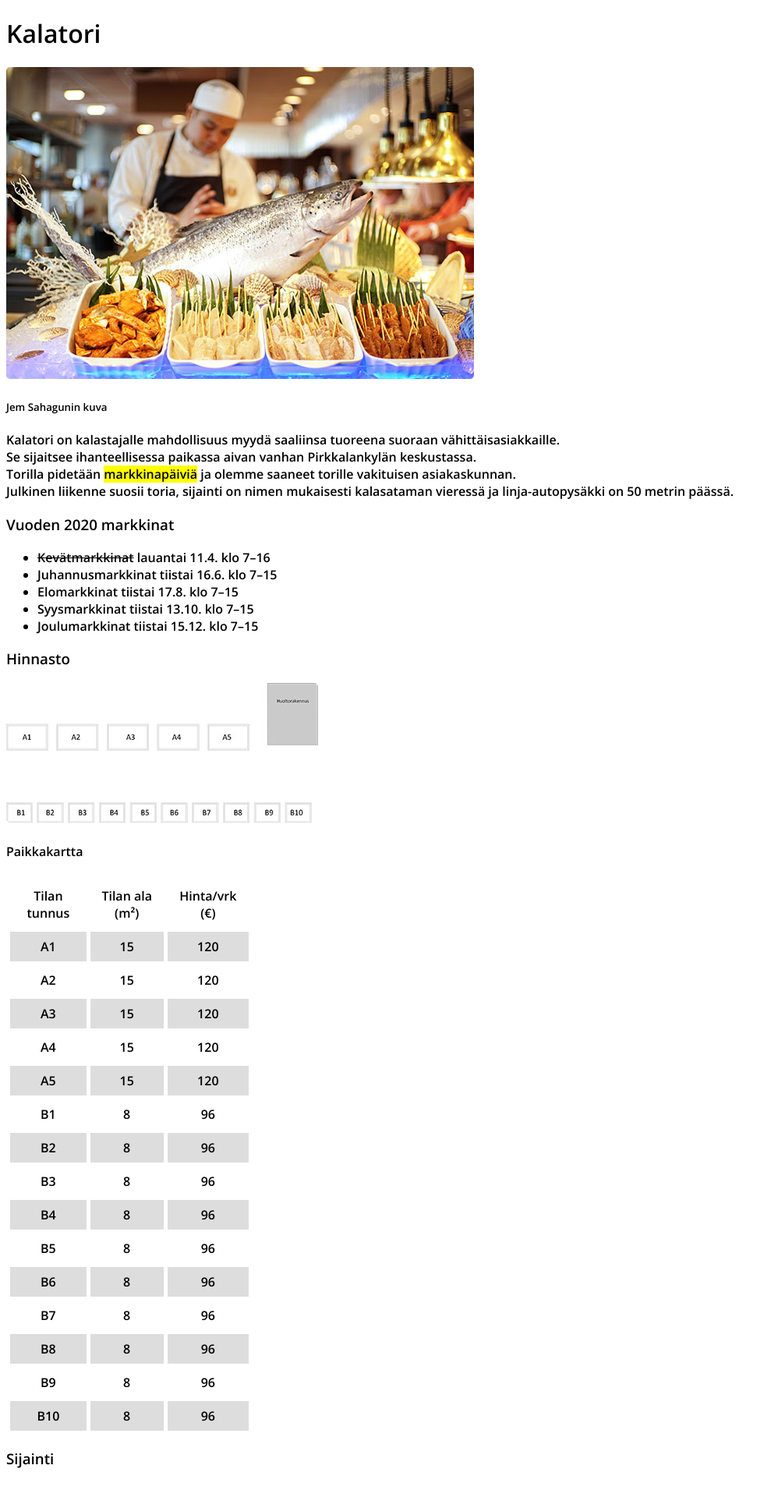
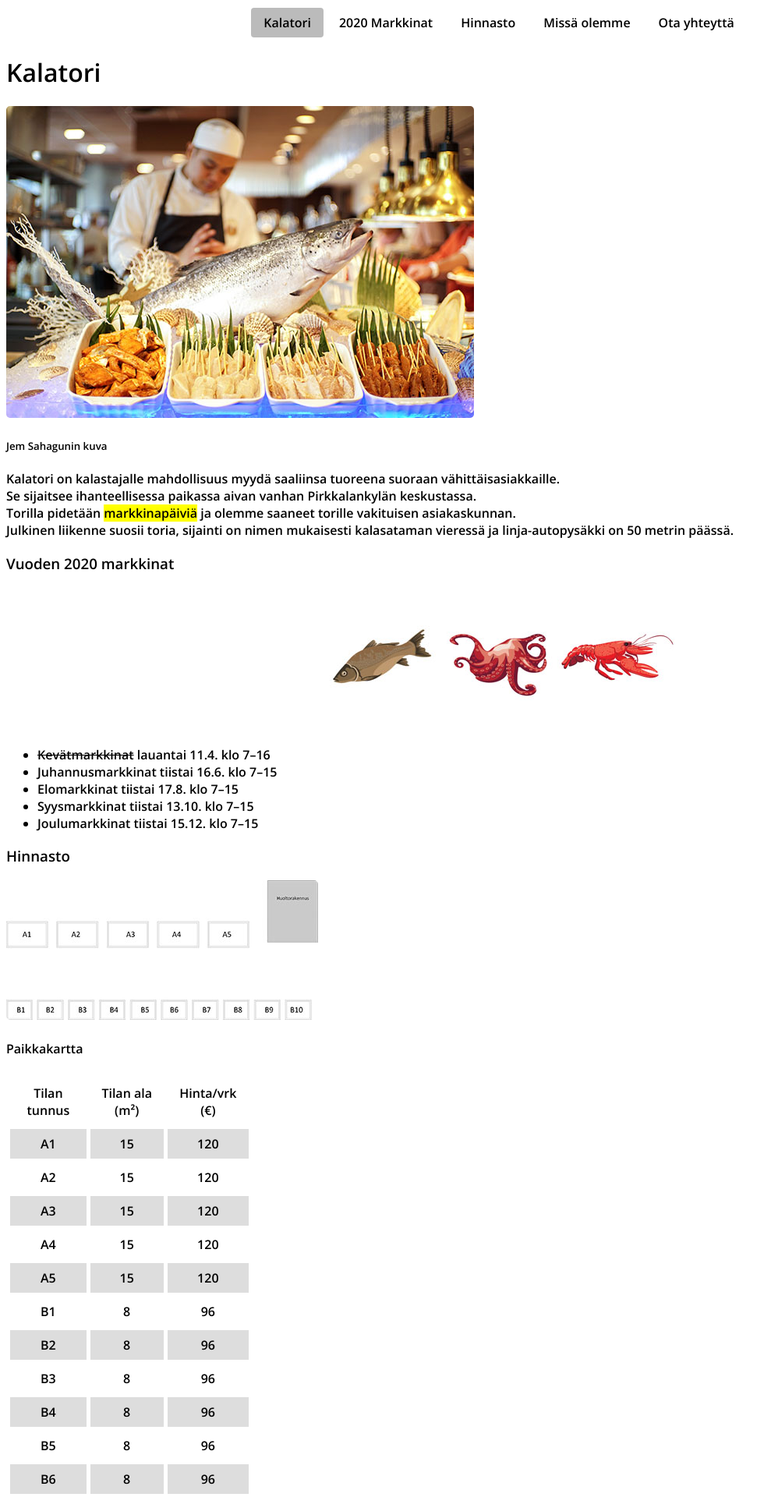
Before and after one commit to KimiJok1/KimiJok1.github.io, a PHP site: page /demo2.html in a window 1280 px wide. Shown: the top 1920 px of the page at 78% size, without its empty margins (0-998 px from the left). Run offline with PHP 8.4, Linux system fonts and the light colour scheme; grey boxes are pictures that could not be loaded.

Commit message:
29.9. Demo

```diff
--- a/css/demo2.css
+++ b/css/demo2.css
@@ -24,3 +24,50 @@ img {
 iframe {
     border-radius: 5px;
 }
+
+ul.header {
+    list-style-type: none;
+    margin: 0;
+    padding: 0;
+    overflow: hidden;
+    background-color: #FFF;
+    position: -webkit-sticky; /* Safari */
+    position: sticky;
+    top: 0;
+    display: flex;
+    align-items: center;
+    justify-content: center;
+    border-radius: 6px;
+}
+
+header {
+    text-align: center;
+    float: center;
+}
+
+li a {
+    display: block;
+    color: black;
+    padding: 8px 16px;
+    text-decoration: none;
+    margin: 2px;
+    border-radius: 4px;
+}
+
+li a:hover:not(.active) {
+    background-color: #DDD;
+}
+
+li a:hover {
+    background-color: #DDDDDD;
+}
+
+.active {
+    background-color: #BBBBBB;
+}
+
+.merenelavat {
+    display: flex;
+    align-items: center;
+    justify-content: center;
+}
--- a/demo2.html
+++ b/demo2.html
@@ -8,14 +8,28 @@
         <link href="https://fonts.googleapis.com/css2?family=Open+Sans:wght@600&display=swap" rel="stylesheet">
     </head>
     <body>
-        <h1>Kalatori</h1>
+        <header>
+            <ul class="header">
+                <li><a class="active header" href="#kalatori">Kalatori</a></li>
+                <li><a class="header" href="#markkinat">2020 Markkinat</a></li>
+                <li><a class="header" href="#hinnasto">Hinnasto</a></li>
+                <li><a class="header" href="#sijainti">Missä olemme</a></li>
+                <li><a class="header" href="#yhteys">Ota yhteyttä</a></li>
+            </ul>
+        </header>
+        <h1 id="kalatori">Kalatori</h1>
         <p><img src="./kuvat/kala.jpg" alt="kala"></p>
         <h5>Jem Sahagunin kuva</h5>
         <p><strong>Kalatori</strong> on kalastajalle mahdollisuus <b>myydä</b> saaliinsa tuoreena suoraan vähittäisasiakkaille. <br>
         Se sijaitsee ihanteellisessa paikassa aivan vanhan Pirkkalankylän  keskustassa. <br>
         Torilla pidetään <mark>markkinapäiviä</mark> ja olemme saaneet torille vakituisen asiakaskunnan. <br>
         Julkinen liikenne suosii toria, sijainti on nimen mukaisesti kalasataman vieressä ja linja-autopysäkki on 50 metrin päässä.</p>
-        <h3>Vuoden 2020 markkinat </h3>
+        <h3 id="markkinat">Vuoden 2020 markkinat </h3>
+        <div class="merenelavat">
+            <p><img class="merenelava" src="./kuvat/pienikala.jpg" alt="pienikala"></p>
+            <p><img class="merenelava" src="./kuvat/mustekala.jpg" alt="mustekala"></p>
+            <p><img class="merenelava" src="./kuvat/rapu.jpg" alt="rapu"></p>
+        </div>
         <ul>
             <li><del>Kevätmarkkinat</del> lauantai 11.4. klo 7–16</li>
             <li>Juhannusmarkkinat tiistai 16.6. klo 7–15</li>
@@ -23,7 +37,7 @@
             <li>Syysmarkkinat tiistai 13.10. klo 7–15</li>
             <li>Joulumarkkinat tiistai 15.12. klo 7–15</li>
         </ul>
-        <h3>Hinnasto</h3>
+        <h3 id="hinnasto">Hinnasto</h3>
         <p><img src="./kuvat/tori.jpg" alt="tori"></p>
         <h4>Paikkakartta</h4>
         <table style="width:25%">
@@ -108,9 +122,9 @@
                 <td>96</td>
             </tr>
         </table>
-        <h3>Sijainti</h3>
+        <h3 id="sijainti">Sijainti</h3>
         <iframe src="https://www.google.com/maps/embed?pb=!1m18!1m12!1m3!1d1906.6422720834641!2d23.55397681622123!3d61.45316514598497!2m3!1f0!2f0!3f0!3m2!1i1024!2i768!4f13.1!3m3!1m2!1s0x468ed9fa83d6429f%3A0xb142d41e406c097d!2sKierikantie%2018%2C%2033980%20Pirkkala!5e0!3m2!1sfi!2sfi!4v1598336442082!5m2!1sfi!2sfi" width="500" height="500" style="border:0;" allowfullscreen="" aria-hidden="false" tabindex="0"></iframe>
 
-        <h4>Kimi Jokelainen &copy;</h4>
+        <h4 id="yhteys">Kimi Jokelainen &copy;</h4>
     </body>
 </html>
```
Also changed, not shown: kuvat/mustekala.jpg (added), kuvat/pienikala.jpg (added), kuvat/rapu.jpg (added).
